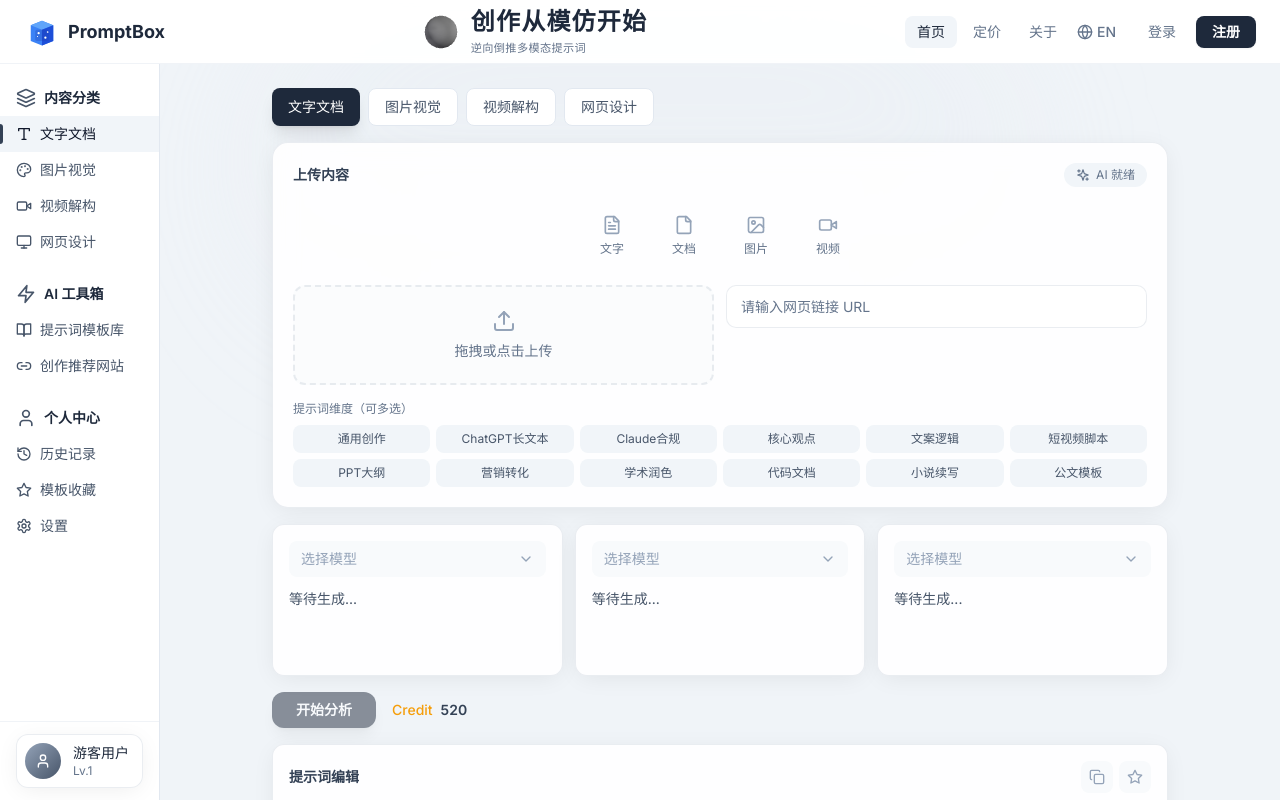
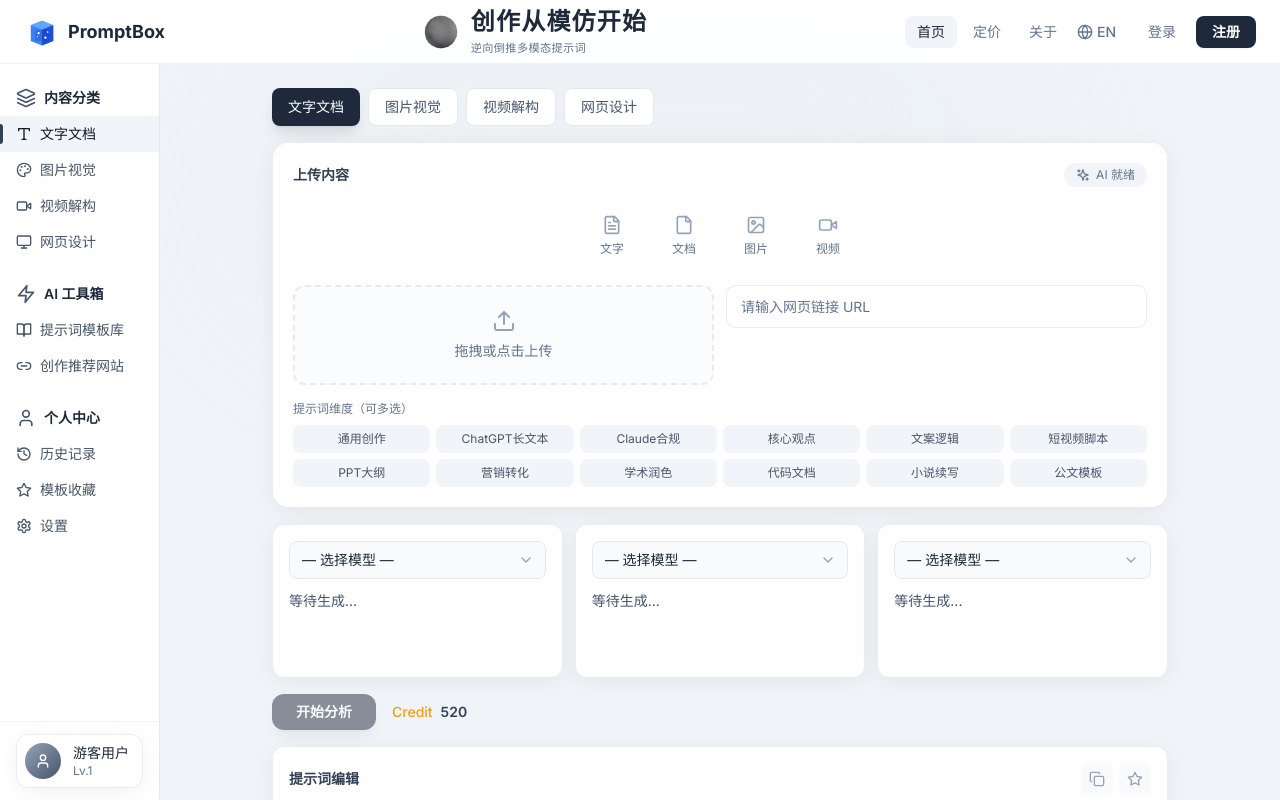
Before and after one commit to oxygen02/promptbox, a Next.js app: page / in a window 1280 px wide. Shown: the top 800 px of the page. Built offline with nearby package versions, Linux system fonts and the light colour scheme.

Commit message:
fix: Use native select for dropdowns and simple button for file upload

```diff
--- a/src/app/page.tsx
+++ b/src/app/page.tsx
@@ -353,15 +353,17 @@ export default function HomePage() {
             <div key={index} className="glass-card rounded-xl p-4">
               <div className="relative">
                 <div className="relative">
-                  <button type="button" onClick={() => setOpenDropdown(openDropdown === index ? null : index)} className="w-full flex items-center justify-between px-3 py-2 text-sm bg-slate-50 rounded-lg hover:bg-slate-100 transition-colors"><span className={model ? "text-slate-700 font-medium" : "text-slate-400"}>{model ? modelInfo?.name : t.selectModel}</span><ChevronDown className="w-4 h-4 text-slate-400" /></button>
-                  {openDropdown === index && (
-                    <div className="absolute z-[999999] mt-1 bg-white border border-slate-200 rounded-lg shadow-[0_10px_40px_rgba(0,0,0,0.3)] max-h-60 overflow-y-auto w-full !important">
-                      <div className={cn("px-3 py-2 cursor-pointer hover:bg-slate-50", !model && "bg-slate-100")} onClick={() => { handleCardModelSelect(index, null); setOpenDropdown(null); }}>— 未选中 —</div>
-                      {MODELS.map((m) => (
-                        <div key={m.key} className={cn("px-3 py-2 cursor-pointer hover:bg-slate-50", model === m.key && "bg-slate-100 text-blue-600 font-medium")} onClick={() => { handleCardModelSelect(index, m.key); setOpenDropdown(null); }}>{m.name} ({m.region})</div>
-                      ))}
-                    </div>
-                  )}
+                  <select
+                    value={model || ''}
+                    onChange={(e) => handleCardModelSelect(index, e.target.value || null)}
+                    className="w-full px-3 py-2 text-sm bg-slate-50 rounded-lg border border-slate-200 focus:border-blue-500 focus:ring-1 focus:ring-blue-500 outline-none appearance-none cursor-pointer"
+                  >
+                    <option value="">— 选择模型 —</option>
+                    {MODELS.map((m) => (
+                      <option key={m.key} value={m.key}>{m.name} ({m.region})</option>
+                    ))}
+                  </select>
+                  <ChevronDown className="absolute right-3 top-1/2 -translate-y-1/2 w-4 h-4 text-slate-400 pointer-events-none" />
                 </div>
               </div>
               <div className="mt-3 min-h-[70px] text-sm text-slate-600 whitespace-pre-wrap">{prompt || t.waitingGenerate}</div>
```
